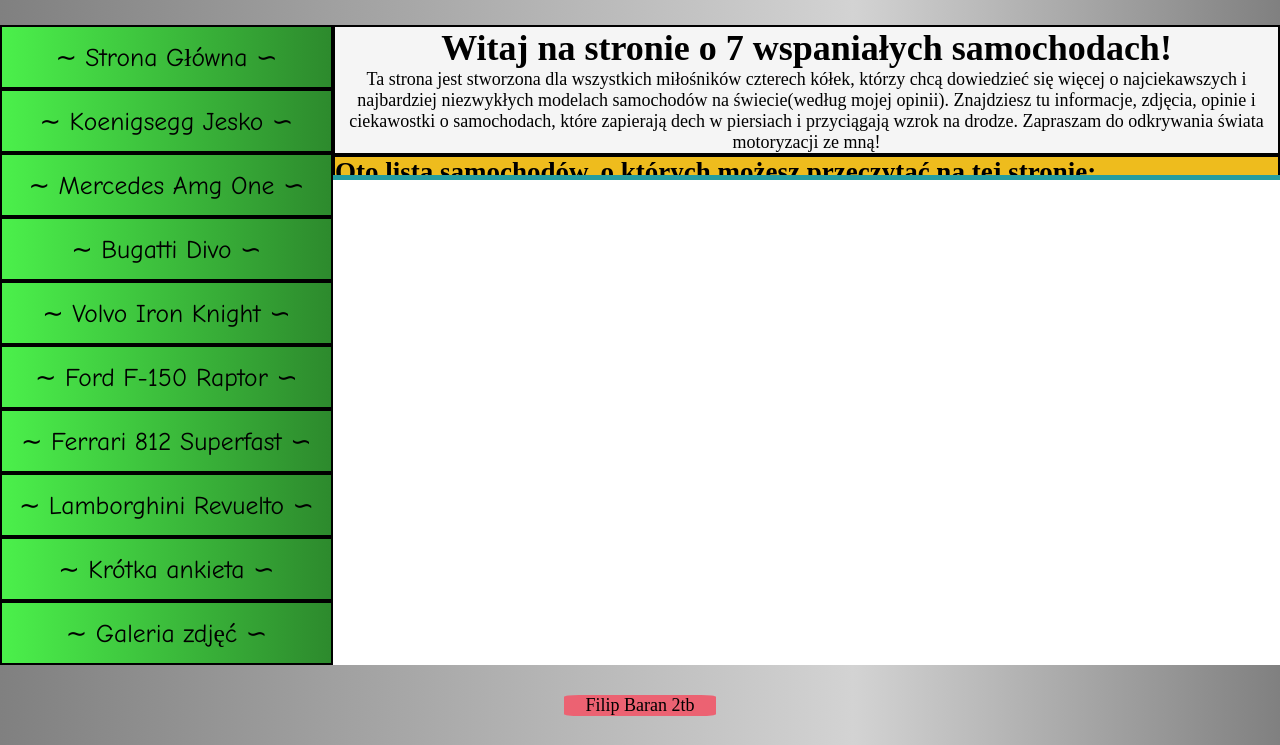
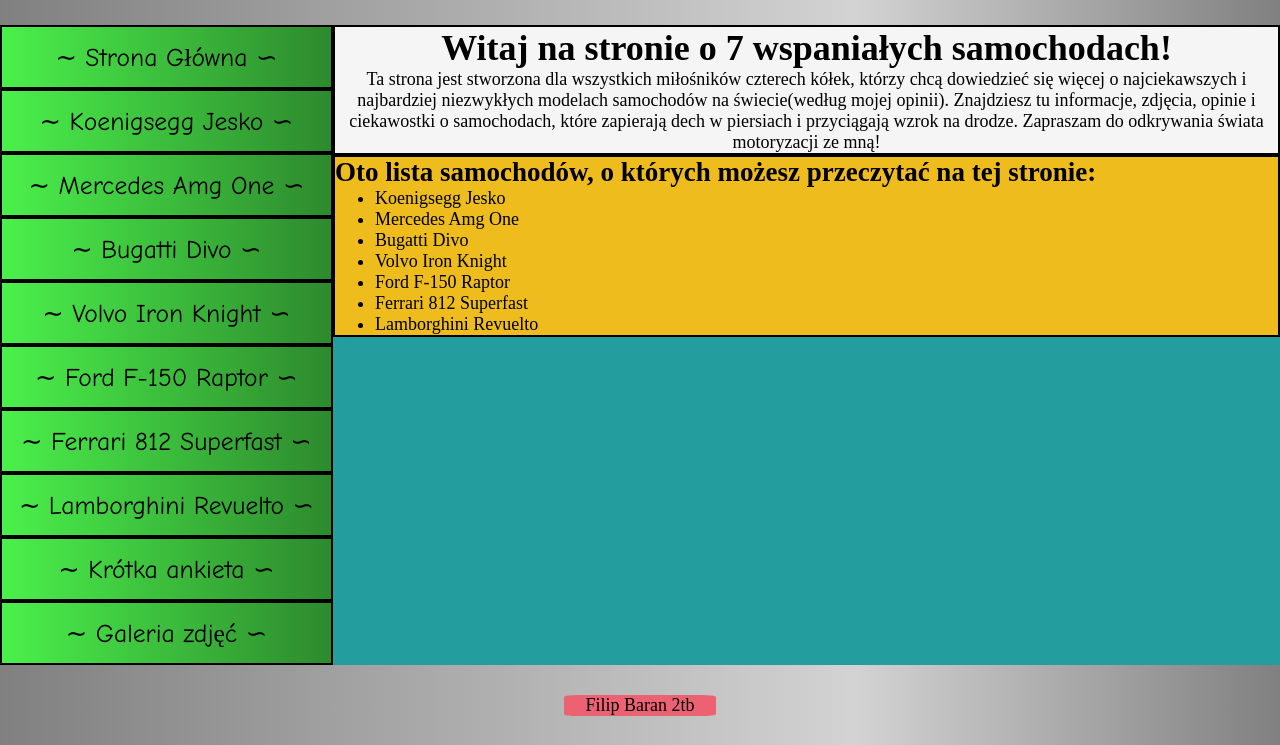
Before and after one commit to FilipB07/FilipBaran, a plain HTML site: page index.html in a window 1280 px wide. Shown: the part 55-800 px from the top of the page. Drawn offline with Linux system fonts and the light colour scheme.

Commit message:
Update style.css

```diff
--- a/style.css
+++ b/style.css
@@ -1,7 +1,7 @@
 .logo{ background-image: linear-gradient(to right, gray, darkgray, lightgray, gray);height: 10vh;text-align: center; }
 .logo .nagl1, .nagl2 , .nagl3 {display: inline-block;}
 .menu{background-color:grey; height: 80vh; width: 26vw; float: left;}
-.tresc{background-color:#249D9F;height: 80%; width: 74vw; float: right;}
+.tresc{background-color:#249D9F;height: 80vh; width: 74%; float: right;}
 .stopka{background-image: linear-gradient(to right, gray, darkgray, lightgray, gray);height: 10vh;clear: both;align-items: center;display: flex;justify-content: center;}
 div{font-family: Geomanist Semibold;font-size: large;}
 *{margin: 0;}
```
